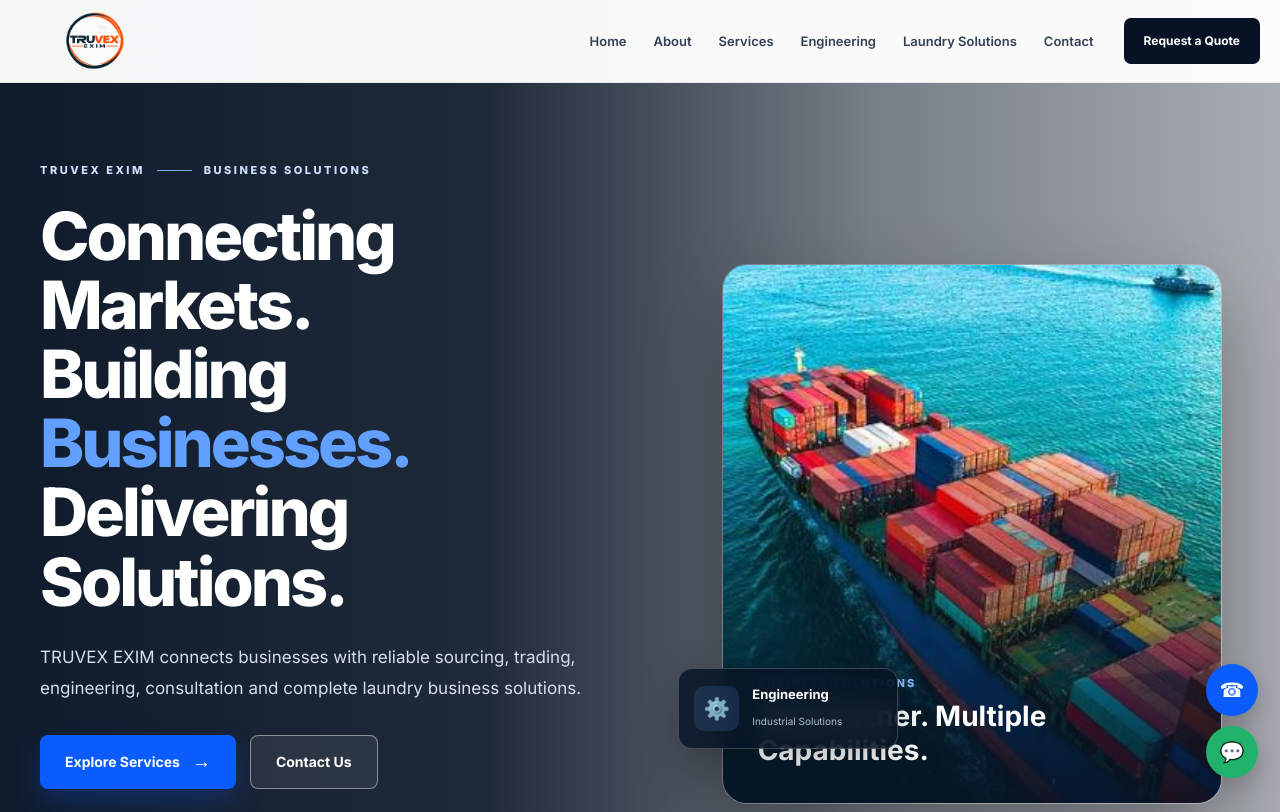
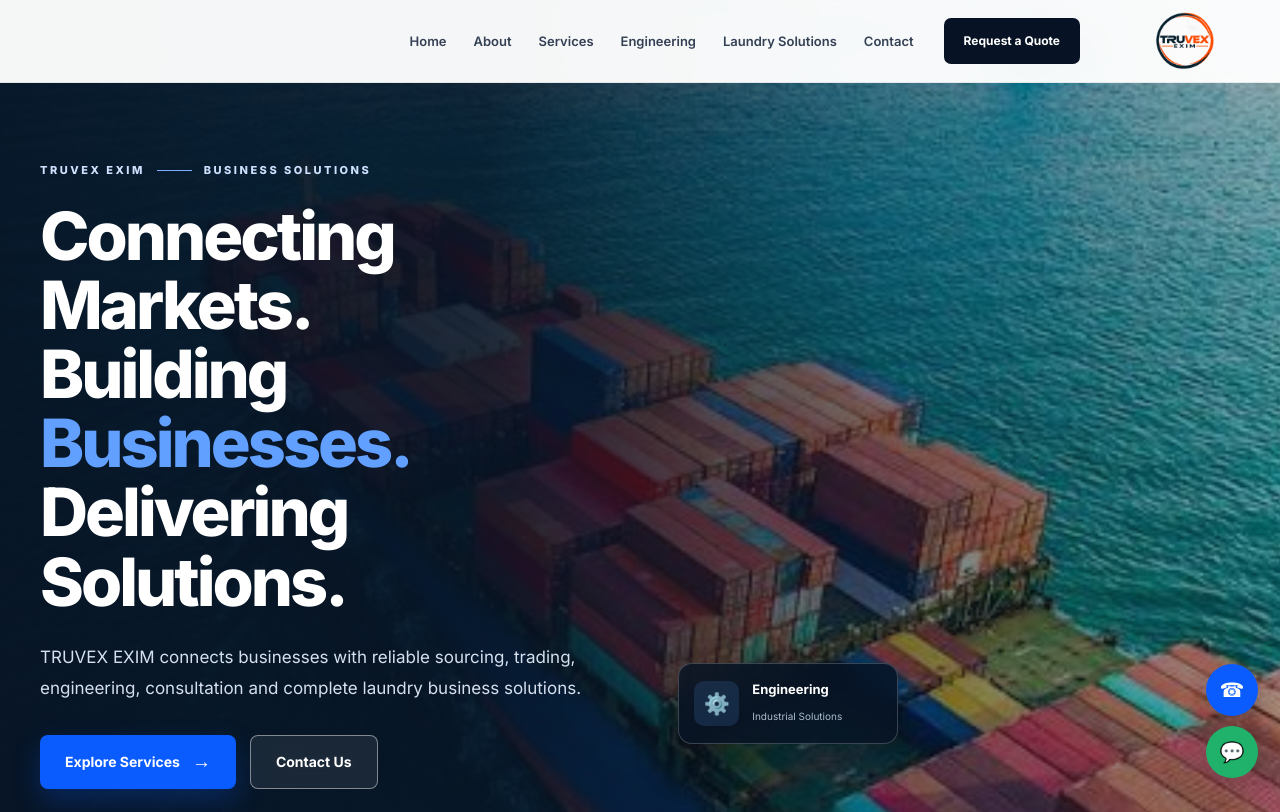
Before and after one commit to korekarpooja20/TRU-EXIM-, a website: page index.html in a window 1280 px wide. Shown: the top 812 px of the page. Drawn offline with Linux system fonts and the light colour scheme; files that its build step writes are made by us from their sources; files whose address does not match are found by name.

Commit message:
Update index.html

```diff
--- a/index.html
+++ b/index.html
@@ -49,7 +49,6 @@
 
 <body>
 
-
 <!-- =========================================================
      NAVBAR
 ========================================================= -->
@@ -58,22 +57,9 @@
 
     <div class="nav-container">
 
-
-        <!-- LEFT : BRAND -->
-
-        <a href="index.html"
-           class="brand">
-
-            <img src="images/Logo.jpg"
-                 alt="TRUVEX EXIM Logo">
-
-        </a>
-
-
-        <!-- CENTER : NAVIGATION -->
-
-        <nav class="main-nav"
-             id="mainNav">
+        <!-- LEFT : NAVIGATION -->
+
+        <nav class="main-nav" id="mainNav">
 
             <a href="#home">
                 Home
@@ -102,12 +88,23 @@
         </nav>
 
 
-        <!-- RIGHT : BUTTON -->
+        <!-- RIGHT : CTA -->
 
         <a href="#contact"
            class="nav-cta">
 
             Request a Quote
+
+        </a>
+
+
+        <!-- RIGHT : SMALL LOGO -->
+
+        <a href="index.html"
+           class="brand">
+
+            <img src="/images/Logo.jpg"
+                 alt="TRUVEX EXIM Logo">
 
         </a>
 
@@ -126,28 +123,19 @@
 
 </header>
 
-
-
-<!-- =========================================================
+    <!-- =========================================================
      HERO SECTION
 ========================================================= -->
 
-<section class="hero"
-         id="home">
-
+<section class="hero" id="home">
 
     <!-- BACKGROUND OVERLAY -->
-
     <div class="hero-overlay"></div>
 
-
     <div class="hero-container">
 
-
         <!-- LEFT CONTENT -->
-
         <div class="hero-content">
-
 
             <div class="hero-label">
 
@@ -187,7 +175,6 @@
 
 
             <!-- BUTTONS -->
-
             <div class="hero-buttons">
 
                 <a href="#services"
@@ -211,7 +198,6 @@
 
 
             <!-- BUSINESS AREAS -->
-
             <div class="hero-services">
 
                 <span>
@@ -235,34 +221,8 @@
         </div>
 
 
-
-        <!-- RIGHT VISUAL -->
-
+        <!-- RIGHT SIDE VISUAL -->
         <div class="hero-visual">
-
-
-            <div class="hero-main-card">
-
-                <img src="images/hero.jpg"
-                     alt="TRUVEX EXIM Business Solutions">
-
-                <div class="hero-card-overlay">
-
-                    <span>
-                        BUSINESS SOLUTIONS
-                    </span>
-
-                    <h3>
-                        One Partner.
-                        Multiple Capabilities.
-                    </h3>
-
-                </div>
-
-            </div>
-
-
-            <!-- FLOATING CARD -->
 
             <div class="hero-floating-card">
 
@@ -284,17 +244,13 @@
 
             </div>
 
-
         </div>
 
     </div>
 
 
-
     <!-- HERO STATS -->
-
     <div class="hero-stats">
-
 
         <div class="hero-stat">
 
@@ -334,10 +290,16 @@
 
         </div>
 
-
     </div>
 
 </section>
+
+
+
+
+
+
+
 
 
 
```
